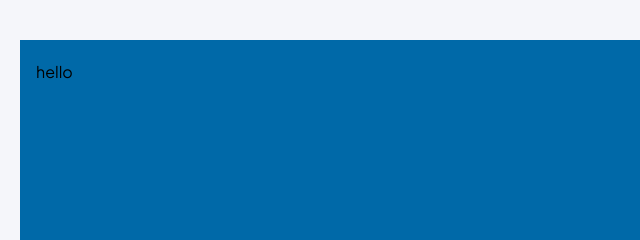
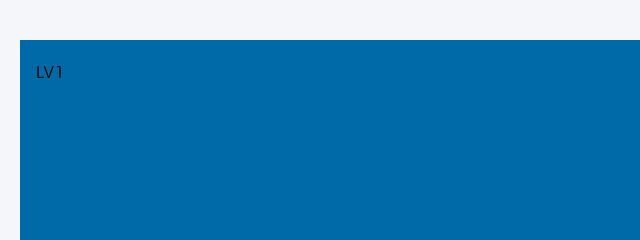
Before and after one commit to Phntme/neko-task, a website with bundled scripts: page index.html in a window 1280 px wide. Both pictures are taken after a click on the element "Enter NekoTask". Shown: the top 240 px of the page, 0-640 px from the left. Built offline with nearby package versions, Linux system fonts and the light colour scheme.

Commit message:
initial homepage branch commit

```diff
--- a/index.html
+++ b/index.html
@@ -100,7 +100,11 @@
         id="feature-wrapper"
       >
         <!-- home start -->
-        <div class="w-full h-full bg-sky-700" id="home-page">hello</div>
+        <div class="w-full h-full bg-sky-700" id="home-page">
+          <header>
+            <h2>LV <span>1</span></h2>
+          </header>
+        </div>
         <!-- home end -->
       </div>
       <!-- feature wrapper end -->
```
